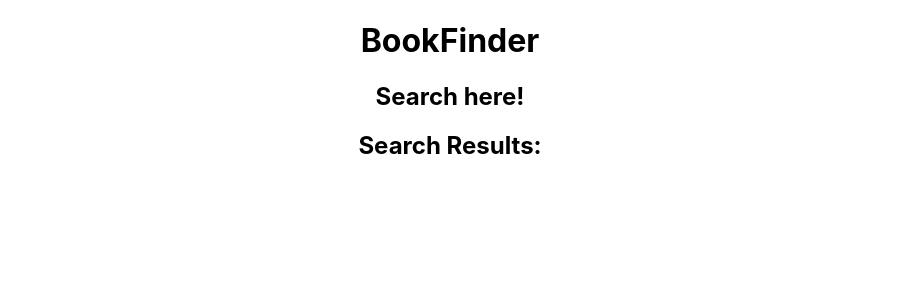
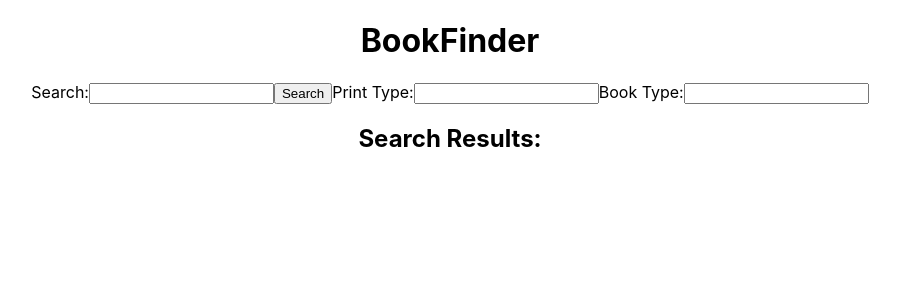
Before and after one commit to Cosmic-Noir/bookfinder, a React (Create React App) app: page / in a window 1280 px wide. Shown: the top 300 px of the page, without its empty margins (190-1090 px from the left). Built offline with nearby package versions, Linux system fonts and the light colour scheme.

Commit message:
Add form inputs and labels

```diff
--- a/src/searchForm/searchForm.js
+++ b/src/searchForm/searchForm.js
@@ -2,7 +2,19 @@ import React, { Component } from "react";
 
 class SearchForm extends Component {
   render() {
-    return <h2>Search here!</h2>;
+    return (
+      <div className="searchForm">
+        <form>
+          <label htmlFor="search">Search:</label>
+          <input type="text"></input>
+          <button type="submit">Search</button>
+          <label htmlFor="printType">Print Type:</label>
+          <input type="option"></input>
+          <label htmlFor="bookType">Book Type:</label>
+          <input type="option"></input>
+        </form>
+      </div>
+    );
   }
 }
 
```
